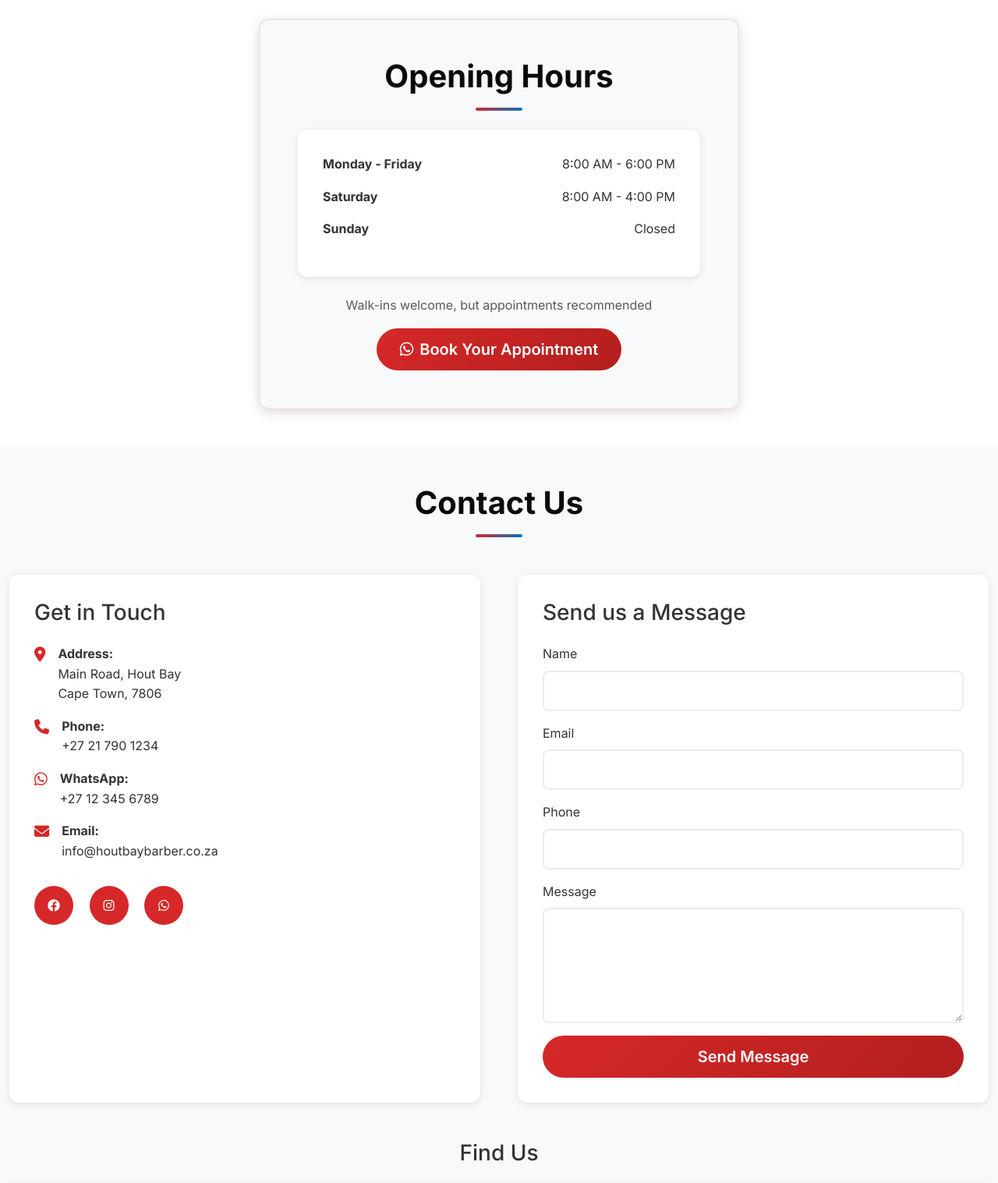
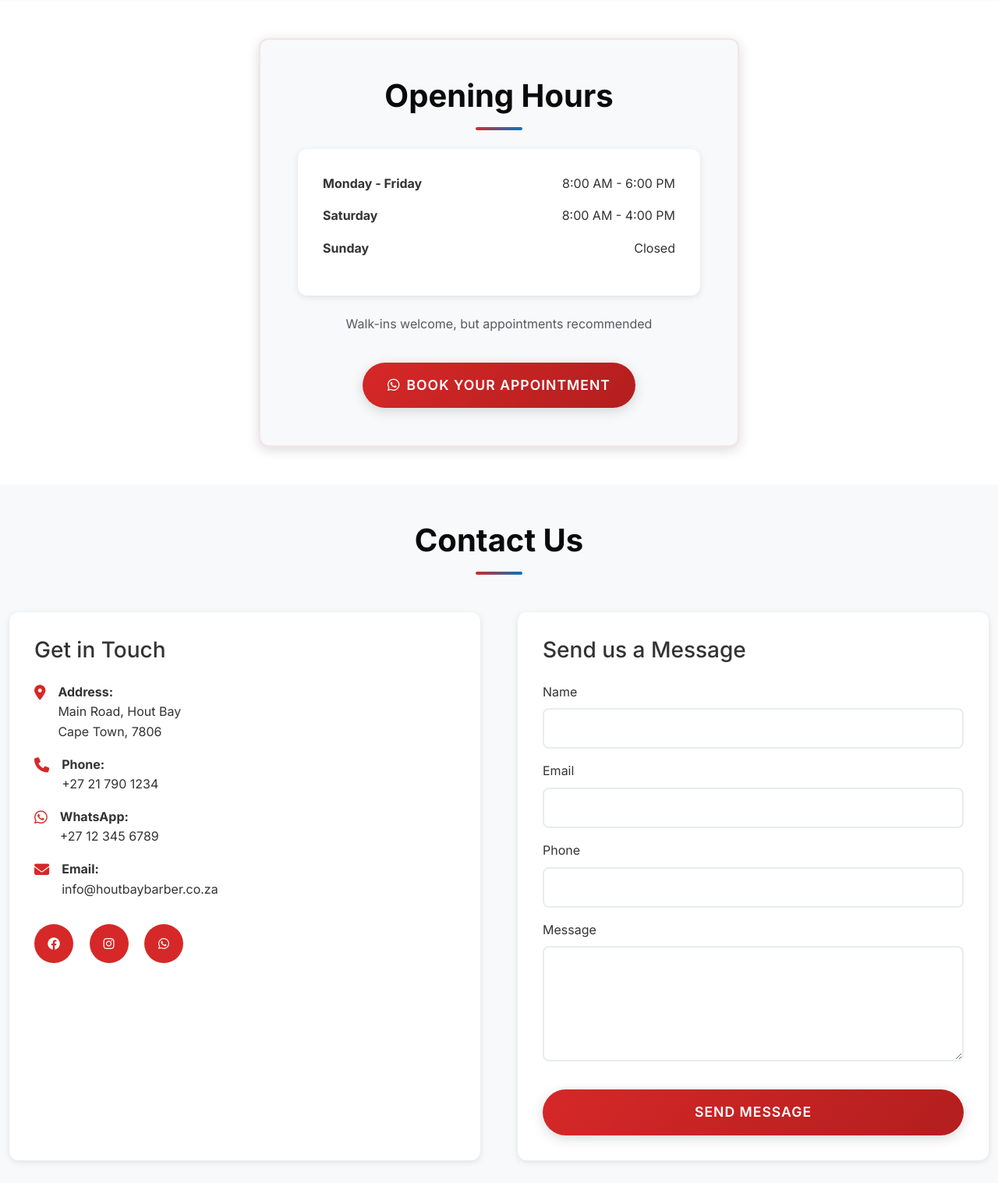
Before and after one commit to shepshepZA/Barber, a Flask app: page / in a window 1280 px wide. Shown: the part 2965-4482 px from the top of the page at 78% size. Run offline with Flask 3, Linux system fonts and the light colour scheme.

Commit message:
Enhance button styles with smooth color transitions on hover for better UX
Implements new button styles, including color variables and hover animations, by adding .btn and modifying .btn-primary, .btn-outline-primary, .btn-outline-light in static/css/style.css.

Replit-Commit-Author: Agent
Replit-Commit-Session-Id: 0c5da684-b87b-45e9-98d0-9cad118e82a4
Replit-Commit-Screenshot-Url: https://storage.googleapis.com/screenshot-production-us-central1/8c5c5a29-33cf-4880-a05b-fbb25779aea3/b7ebd67a-66d1-4444-b586-f481166bf399.jpg

```diff
--- a/static/css/style.css
+++ b/static/css/style.css
@@ -10,6 +10,11 @@
   --shadow-heavy: 0 8px 32px rgba(0,0,0,0.2);
   --transition: all 0.3s ease;
   --border-radius: 12px;
+  --accent-red: #d62828;
+  --accent-blue: #0077c2;
+  --red-hover: #b31e1e;
+  --blue-hover: #005a9e;
+  --transition-smooth: all 0.3s cubic-bezier(0.4, 0, 0.2, 1);
 }
 
 * {
@@ -435,51 +440,93 @@ section {
   100% { transform: scale(1); }
 }
 
-/* Button Styles */
+/* Premium Button Styles */
+.btn {
+  display: inline-block;
+  padding: 16px 32px;
+  background: linear-gradient(135deg, var(--accent-red), var(--red-hover));
+  color: white !important;
+  border: none;
+  border-radius: 30px;
+  text-decoration: none;
+  font-size: 1.1em;
+  font-weight: 600;
+  margin-top: 20px;
+  transition: var(--transition-smooth);
+  position: relative;
+  overflow: hidden;
+  text-transform: uppercase;
+  letter-spacing: 1px;
+  box-shadow: var(--shadow-medium);
+}
+
+.btn::before {
+  content: "";
+  position: absolute;
+  top: 0;
+  left: -100%;
+  width: 100%;
+  height: 100%;
+  background: linear-gradient(135deg, var(--accent-blue), var(--blue-hover));
+  transition: var(--transition-smooth);
+  z-index: -1;
+}
+
+.btn:hover::before {
+  left: 0;
+}
+
+.btn:hover {
+  transform: translateY(-3px);
+  box-shadow: 0 6px 15px rgba(214,40,40,0.2);
+  color: white !important;
+  text-decoration: none;
+}
+
 .btn-primary {
-  background: linear-gradient(135deg, var(--primary-color), #b31e1e);
-  border: none;
-  border-radius: 50px;
-  padding: 12px 30px;
-  font-weight: 600;
-  transition: var(--transition);
+  background: linear-gradient(135deg, var(--accent-red), var(--red-hover));
+  color: white !important;
+}
+
+.btn-primary::before {
+  background: linear-gradient(135deg, var(--accent-blue), var(--blue-hover));
 }
 
 .btn-primary:hover {
-  background: linear-gradient(135deg, #b31e1e, var(--primary-color));
-  transform: translateY(-2px);
-  box-shadow: var(--shadow-medium);
+  box-shadow: 0 6px 15px rgba(214,40,40,0.2);
+  color: white !important;
 }
 
 .btn-outline-primary {
-  border: 2px solid var(--primary-color);
-  color: var(--primary-color);
-  border-radius: 50px;
-  padding: 12px 30px;
-  font-weight: 600;
-  transition: var(--transition);
+  background: linear-gradient(135deg, var(--accent-red), var(--red-hover));
+  border: 2px solid var(--accent-red);
+  color: white !important;
+}
+
+.btn-outline-primary::before {
+  background: linear-gradient(135deg, var(--accent-blue), var(--blue-hover));
 }
 
 .btn-outline-primary:hover {
-  background: var(--primary-color);
-  border-color: var(--primary-color);
-  color: white;
-  transform: translateY(-2px);
+  border-color: var(--accent-blue);
+  color: white !important;
+  box-shadow: 0 6px 15px rgba(0,119,194,0.2);
 }
 
 .btn-outline-light {
+  background: linear-gradient(135deg, var(--accent-red), var(--red-hover));
   border: 2px solid white;
-  color: white;
-  border-radius: 50px;
-  padding: 12px 30px;
-  font-weight: 600;
-  transition: var(--transition);
+  color: white !important;
+}
+
+.btn-outline-light::before {
+  background: linear-gradient(135deg, var(--accent-blue), var(--blue-hover));
 }
 
 .btn-outline-light:hover {
-  background: white;
-  color: var(--dark-color);
-  transform: translateY(-2px);
+  border-color: var(--accent-blue);
+  color: white !important;
+  transform: translateY(-3px);
 }
 
 /* Responsive Design */
```
